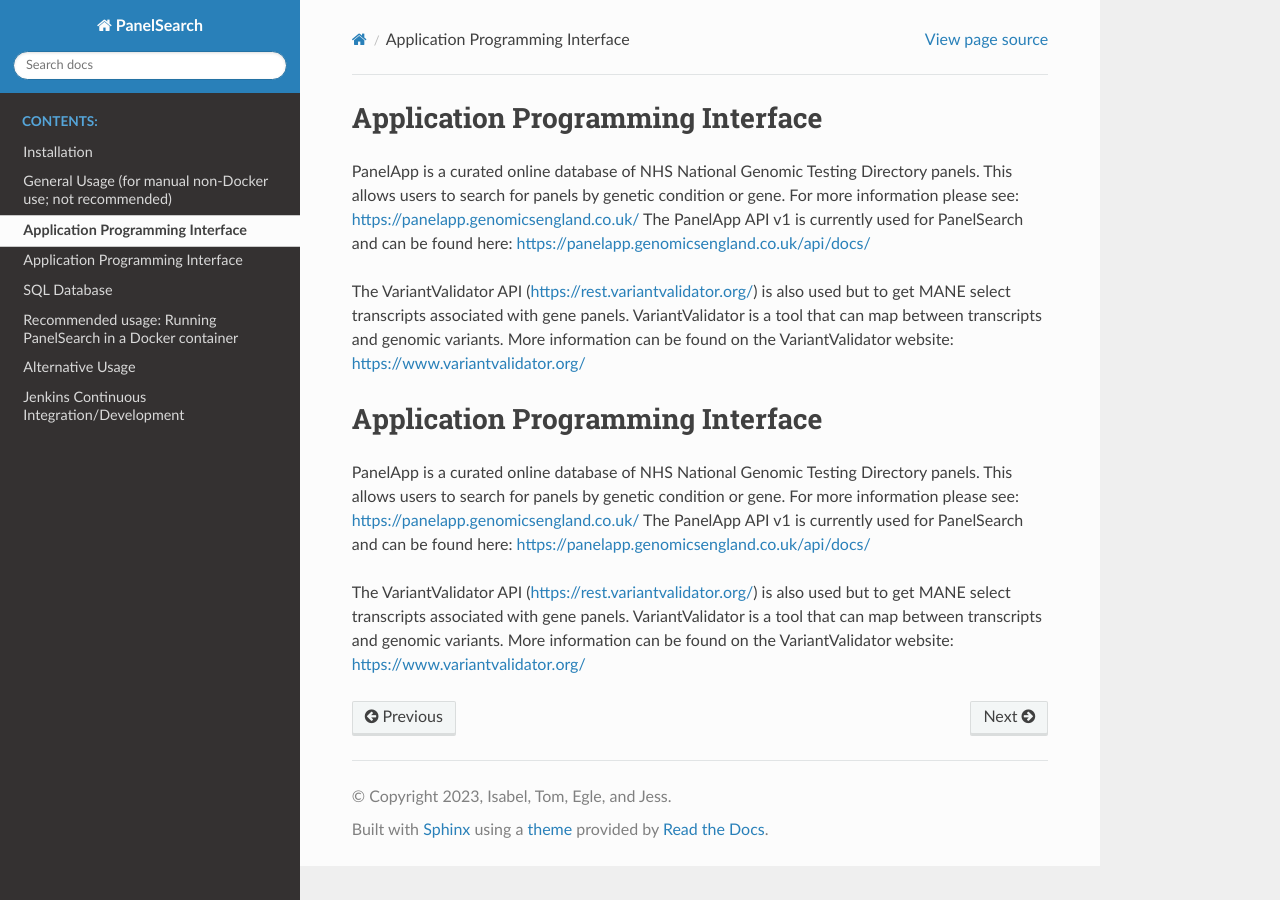
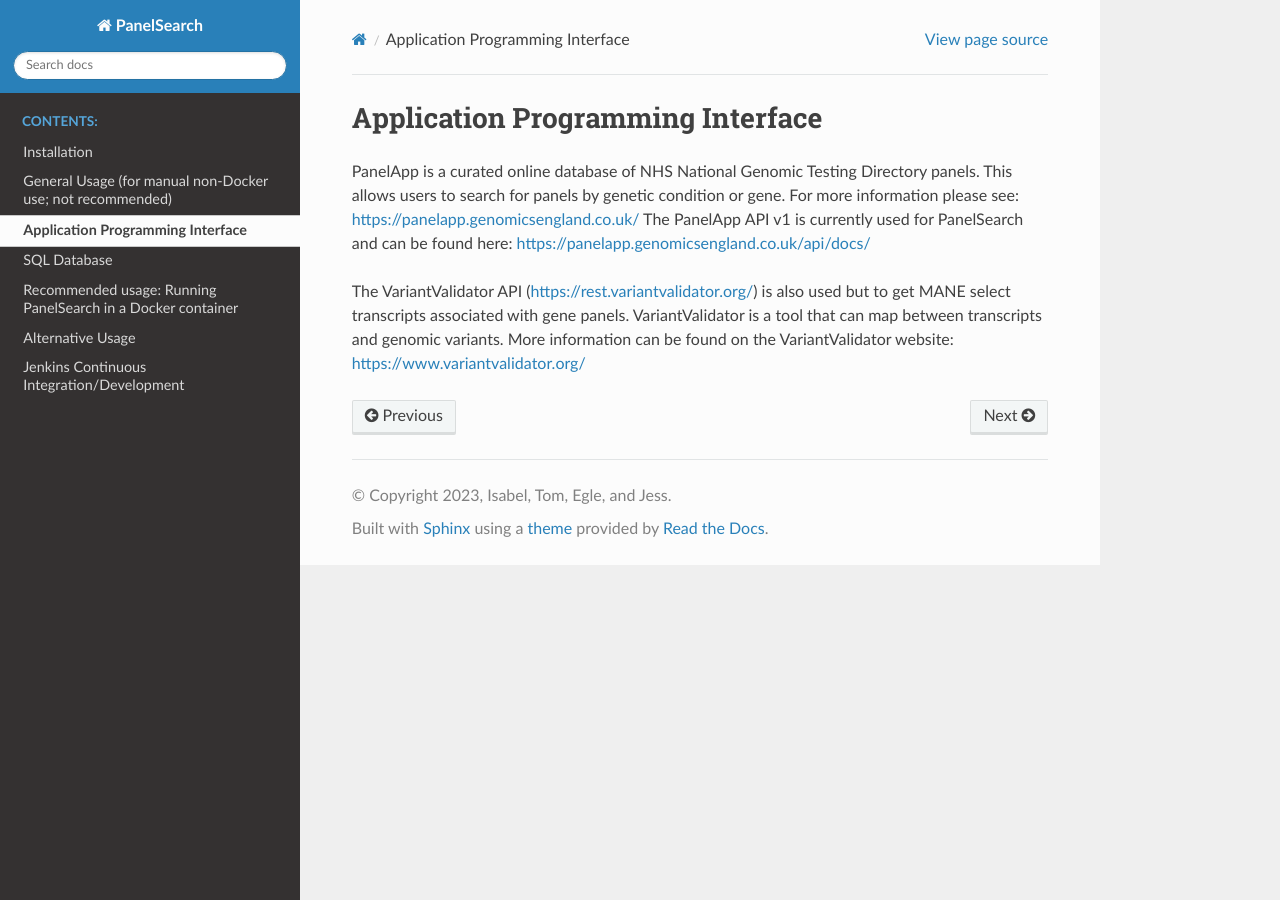
Before and after one commit to isabelrem/2023-Software-Development-Assessment, a Sphinx documentation site: the page built from docs/source/api.rst, in a window 1280 px wide. Built offline with Sphinx 7.4.7 and the Read the Docs theme 2.0.0, drawn with Linux system fonts in a browser that asks for light colours; pages that are not in the unit, such as notebooks, are missing from menus.

Commit message:
Update api.rst

```diff
--- a/docs/source/api.rst
+++ b/docs/source/api.rst
@@ -5,11 +5,3 @@ PanelApp is a curated online database of NHS National Genomic Testing Directory
 https://panelapp.genomicsengland.co.uk/api/docs/
 
 The VariantValidator API (https://rest.variantvalidator.org/) is also used but to get MANE select transcripts associated with gene panels. VariantValidator is a tool that can map between transcripts and genomic variants. More information can be found on the VariantValidator website: https://www.variantvalidator.org/
-
-Application Programming Interface
-=================================
-
-PanelApp is a curated online database of NHS National Genomic Testing Directory panels. This allows users to search for panels by genetic condition or gene. For more information please see: https://panelapp.genomicsengland.co.uk/ The PanelApp API v1 is currently used for PanelSearch and can be found here:
-https://panelapp.genomicsengland.co.uk/api/docs/
-
-The VariantValidator API (https://rest.variantvalidator.org/) is also used but to get MANE select transcripts associated with gene panels. VariantValidator is a tool that can map between transcripts and genomic variants. More information can be found on the VariantValidator website: https://www.variantvalidator.org/
```
